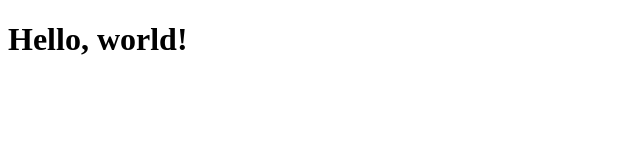
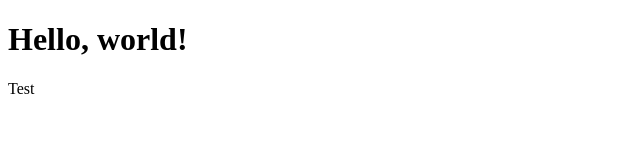
Before and after one commit to DominikJ123/4p, a plain HTML site: page index.html in a window 1280 px wide. Shown: the full height of the page, 0-640 px from the left. Drawn offline with Linux system fonts and the light colour scheme.

Commit message:
Dodano stopkę

```diff
--- a/index.html
+++ b/index.html
@@ -8,4 +8,5 @@
   <body>
     <h1>Hello, world!</h1>
   </body>
+  <footer>Test</footer>
 </html>
```
